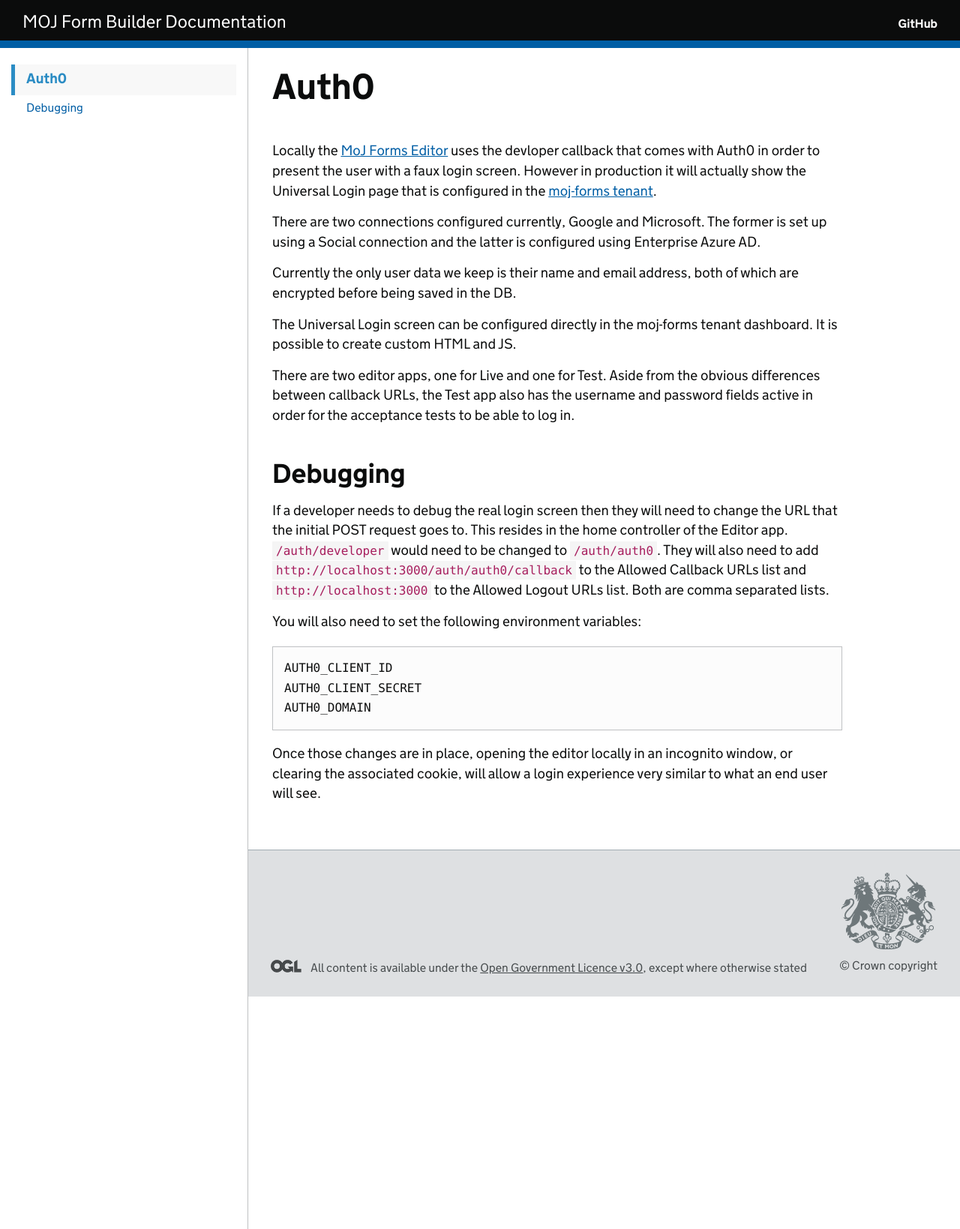
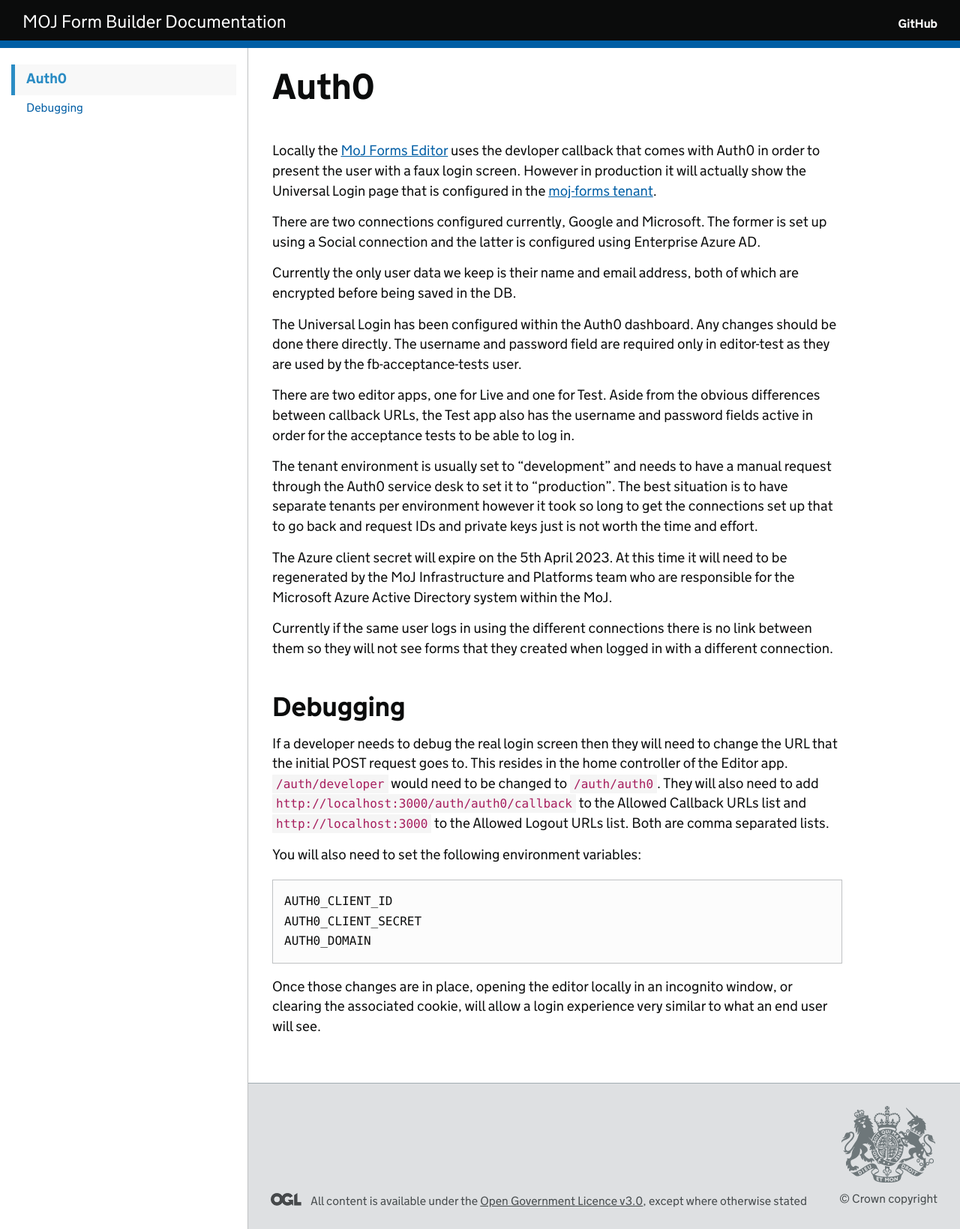
Before and after one commit to ministryofjustice/fb-guide-and-runbook, a Jekyll site: the page built from guides/auth0.md, in a window 1280 px wide. Shown: the whole page at 75% size. Built offline with Jekyll 4.4.1, drawn with Linux system fonts in a browser that asks for light colours; our own code applies the rules of GitHub Pages for plain Markdown files.

Commit message:
Additional Auth0 documentation
A bit more documentation around the different connections

```diff
--- a/guides/auth0.md
+++ b/guides/auth0.md
@@ -11,9 +11,15 @@ There are two connections configured currently, Google and Microsoft. The former
 
 Currently the only user data we keep is their name and email address, both of which are encrypted before being saved in the DB.
 
-The Universal Login screen can be configured directly in the moj-forms tenant dashboard. It is possible to create custom HTML and JS.
+The Universal Login has been configured within the Auth0 dashboard. Any changes should be done there directly. The username and password field are required only in editor-test as they are used by the fb-acceptance-tests user.
 
 There are two editor apps, one for Live and one for Test. Aside from the obvious differences between callback URLs, the Test app also has the username and password fields active in order for the acceptance tests to be able to log in.
+
+The tenant environment is usually set to "development" and needs to have a manual request through the Auth0 service desk to set it to "production". The best situation is to have separate tenants per environment however it took so long to get the connections set up that to go back and request IDs and private keys just is not worth the time and effort.
+
+The Azure client secret will expire on the 5th April 2023. At this time it will need to be regenerated by the MoJ Infrastructure and Platforms team who are responsible for the Microsoft Azure Active Directory system within the MoJ.
+
+Currently if the same user logs in using the different connections there is no link between them so they will not see forms that they created when logged in with a different connection.
 
 ## Debugging
 
```
